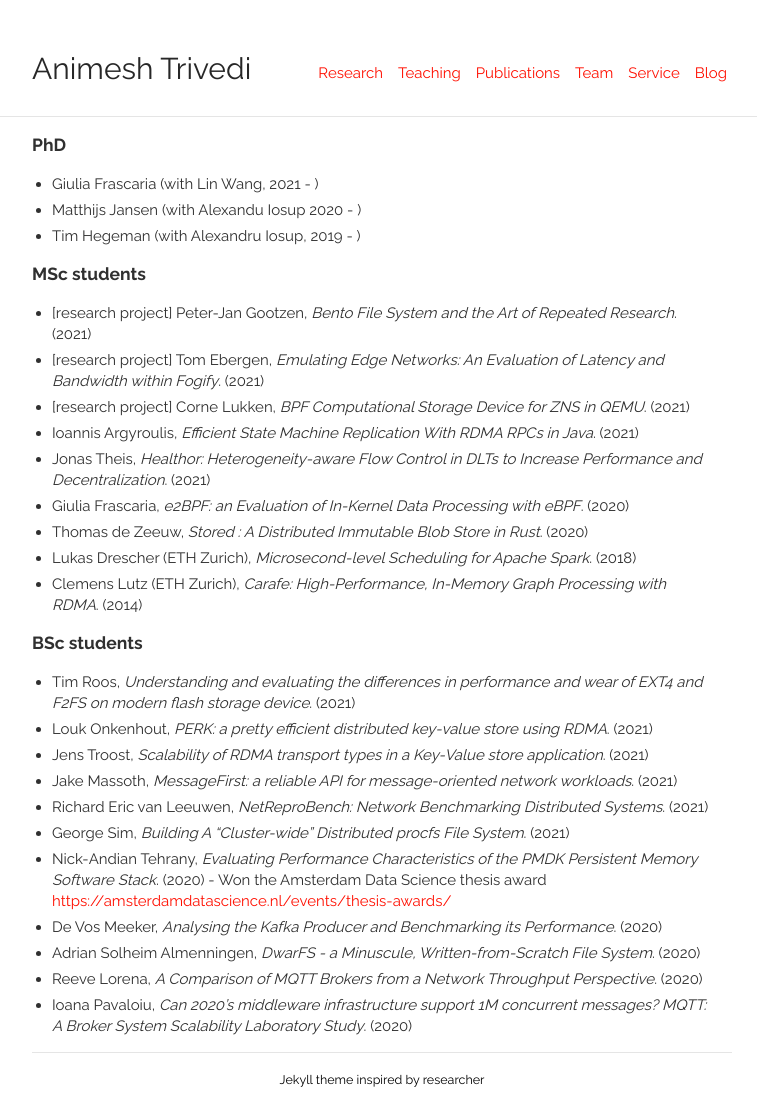
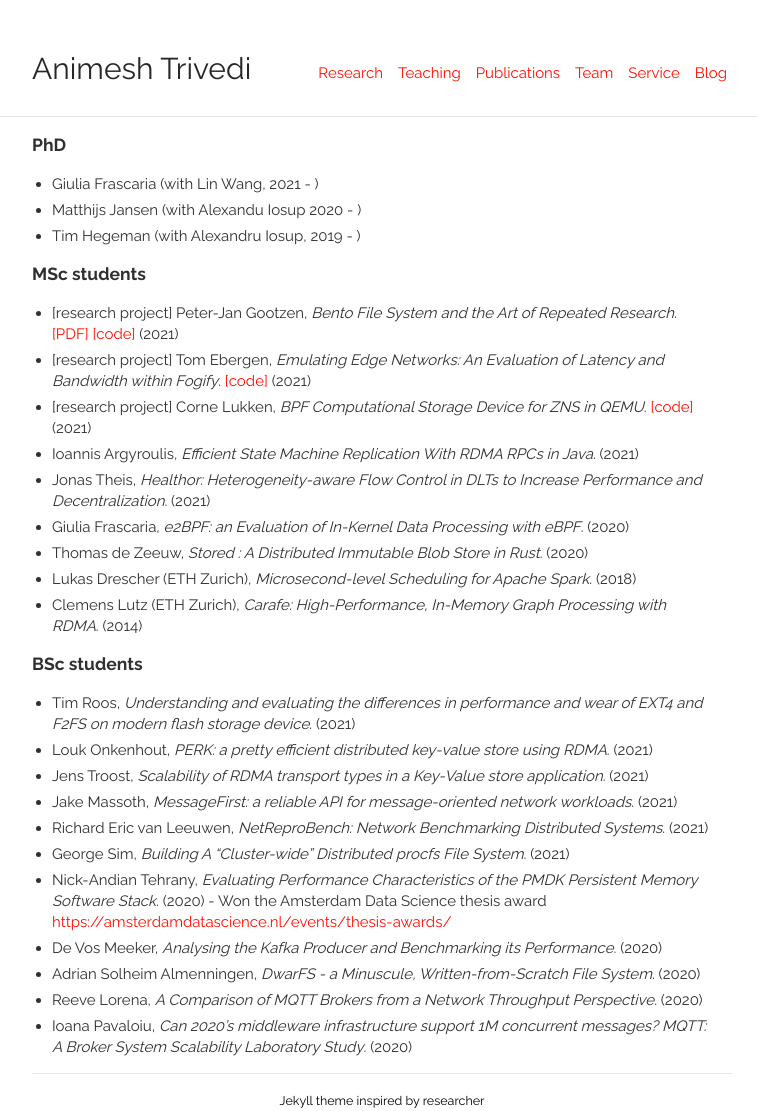
Before and after one commit to animeshtrivedi/animeshtrivedi.github.io, a Jekyll site: the page built from team.md, in a window 1280 px wide. Shown: the whole page, without its empty margins (258-1015 px from the left). Built offline with Jekyll 4.4.1, drawn with Linux system fonts in a browser that asks for light colours; before the commit the page ends 1090 px from its top, so only the background shows below that.

Commit message:
github link

```diff
--- a/team.md
+++ b/team.md
@@ -11,9 +11,9 @@ permalink: /team/
   * Tim Hegeman (with Alexandru Iosup, 2019 - )
 
 ### MSc students
-  * [research project] Peter-Jan Gootzen, *Bento File System and the Art of Repeated Research*. (2021)
-  * [research project] Tom Ebergen, *Emulating Edge Networks: An Evaluation of Latency and Bandwidth within Fogify*. (2021)
-  * [research project] Corne Lukken, *BPF Computational Storage Device for ZNS in QEMU*. (2021)
+  * [research project] Peter-Jan Gootzen, *Bento File System and the Art of Repeated Research*. [[PDF]](https://github.com/Peter-JanGootzen/bento_reproducibility_research/blob/master/Bento_and_the_Art_of_Repeated_Research.pdf) [[code]](https://github.com/Peter-JanGootzen/bento_reproducibility_research) (2021)
+  * [research project] Tom Ebergen, *Emulating Edge Networks: An Evaluation of Latency and Bandwidth within Fogify*. [[code]](https://github.com/Tmonster/fogify-evaluation) (2021)
+  * [research project] Corne Lukken, *BPF Computational Storage Device for ZNS in QEMU*. [[code]](https://github.com/Dantali0n/qemu-csd) (2021)
   * Ioannis Argyroulis, *Efficient State Machine Replication With RDMA RPCs in Java*. (2021)
   * Jonas Theis, *Healthor: Heterogeneity-aware Flow Control in DLTs to Increase Performance and Decentralization*. (2021)
   * Giulia Frascaria, *e2BPF: an Evaluation of In-Kernel Data Processing with eBPF*. (2020)
```
